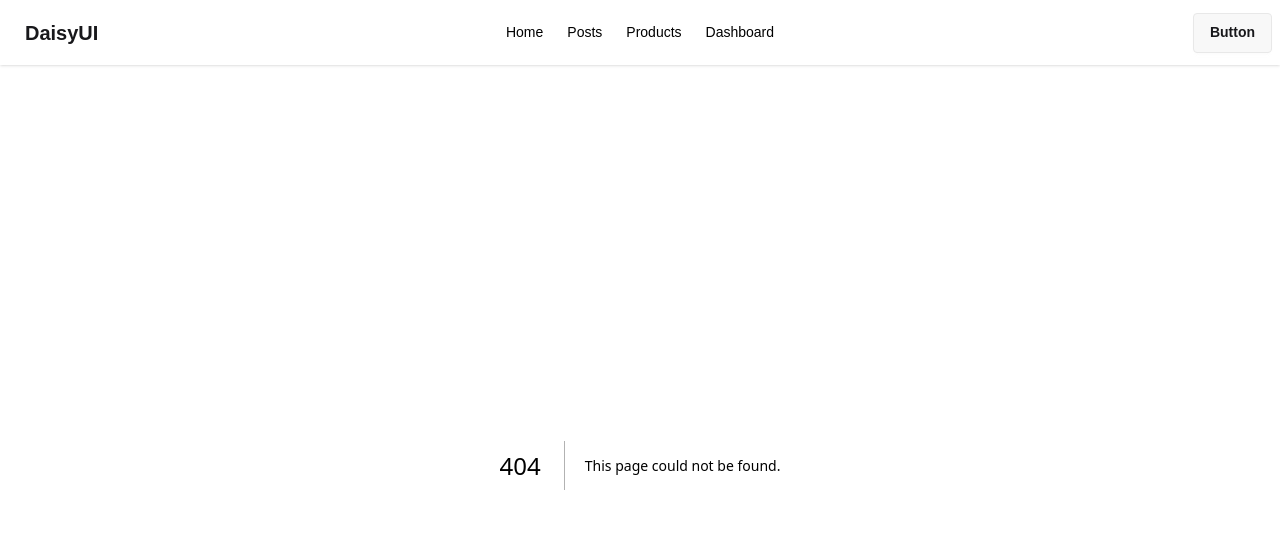
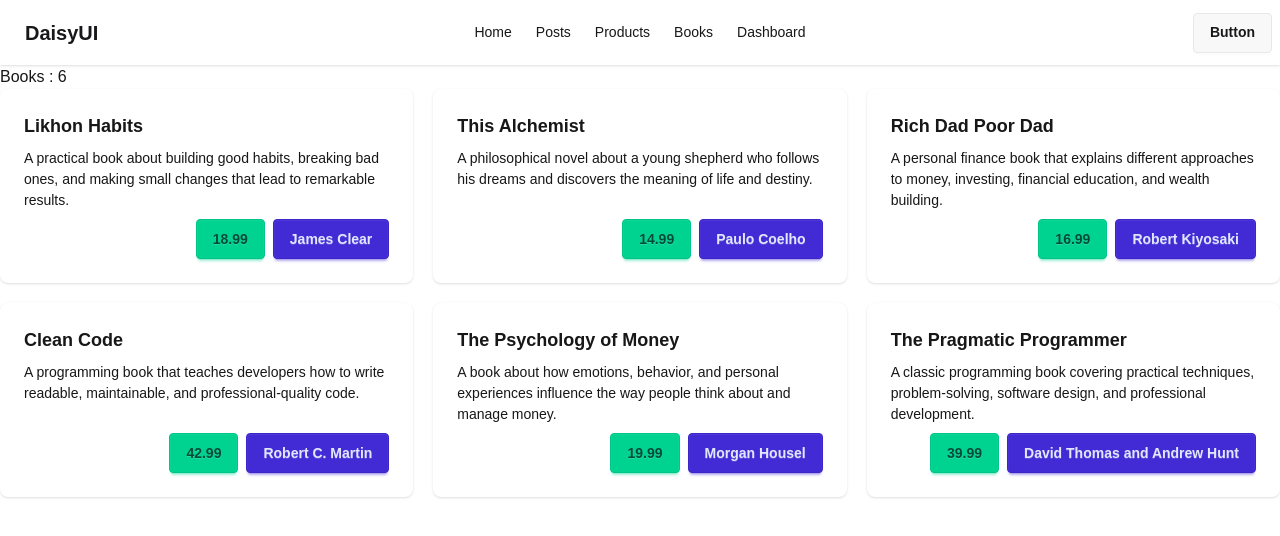
Before and after one commit to Likhon-25/m35-nextjs-data-caching, a Next.js app: page /books in a window 1280 px wide. Before the commit this address had no page. Shown: the top 536 px of the page. Built offline with nearby package versions, Linux system fonts and the light colour scheme; data requests are answered from the project's data file.

Commit message:
Racap Dynamic Data Fetching: cache, force-cache or no-store and revalidate

```diff
--- a/db.json
+++ b/db.json
@@ -54,5 +54,62 @@
       "description": "Easy-to-use coffee maker that prepares fresh and delicious coffee quickly for your home or office.",
       "inStock": true
     }
+  ],
+
+  "books": [
+    {
+      "id": 1,
+      "name": "Likhon Habits",
+      "price": 18.99,
+      "category": "Self-Help",
+      "author": "James Clear",
+      "description": "A practical book about building good habits, breaking bad ones, and making small changes that lead to remarkable results.",
+      "inStock": true
+    },
+    {
+      "id": 2,
+      "name": "This Alchemist",
+      "price": 14.99,
+      "category": "Fiction",
+      "author": "Paulo Coelho",
+      "description": "A philosophical novel about a young shepherd who follows his dreams and discovers the meaning of life and destiny.",
+      "inStock": true
+    },
+    {
+      "id": 3,
+      "name": "Rich Dad Poor Dad",
+      "price": 16.99,
+      "category": "Finance",
+      "author": "Robert Kiyosaki",
+      "description": "A personal finance book that explains different approaches to money, investing, financial education, and wealth building.",
+      "inStock": true
+    },
+    {
+      "id": 4,
+      "name": "Clean Code",
+      "price": 42.99,
+      "category": "Programming",
+      "author": "Robert C. Martin",
+      "description": "A programming book that teaches developers how to write readable, maintainable, and professional-quality code.",
+      "inStock": true
+    },
+    {
+      "id": 5,
+      "name": "The Psychology of Money",
+      "price": 19.99,
+      "category": "Finance",
+      "author": "Morgan Housel",
+      "description": "A book about how emotions, behavior, and personal experiences influence the way people think about and manage money.",
+      "inStock": false
+    },
+    {
+      "id": 6,
+      "name": "The Pragmatic Programmer",
+      "price": 39.99,
+      "category": "Programming",
+      "author": "David Thomas and Andrew Hunt",
+      "description": "A classic programming book covering practical techniques, problem-solving, software design, and professional development.",
+      "inStock": true
+    }
   ]
 }
--- /dev/null
+++ b/src/app/books/page.jsx
@@ -0,0 +1,28 @@
+import React from 'react';
+import BookCard from '../components/BookCard';
+
+const getBooks = async() =>{
+    const res = await fetch('http://localhost:5000/books',
+        // {cache:'force-cache'}
+        {next: {revalidate: 10}}
+    )
+    if(!res.ok){
+        throw new Error("Failed to fetch books")
+    }
+    return res.json()
+}
+const BooksPage =async () => {
+    const books = await getBooks()
+    return (
+        <div>
+            <h2>Books : {books.length}</h2>
+            <div className='grid grid-cols-3 gap-5 '>
+                {
+                books.map(book => <BookCard key={book.id} book={book} /> )
+            }
+            </div>
+        </div>
+    );
+};
+
+export default BooksPage;
--- /dev/null
+++ b/src/app/components/BookCard.jsx
@@ -0,0 +1,23 @@
+import React from 'react';
+
+const BookCard = ({book}) => {
+
+    const {name, price,description, author} = book
+    return (
+        <div className="card bg-base-100 shadow-sm">
+      <div className="card-body">
+        <h2 className="card-title">{name}</h2>
+        <p>
+          {description}
+        </p>
+        <div className="card-actions justify-end">
+          <button className="btn btn-success">{price}</button>
+          <button className="btn btn-primary">{author}</button>
+
+        </div>
+      </div>
+    </div>
+    );
+};
+
+export default BookCard;
--- a/src/app/components/Navbar.jsx
+++ b/src/app/components/Navbar.jsx
@@ -7,6 +7,7 @@
       <li><Link href={"/"}>Home</Link></li>
       <li><Link href={"/posts"}>Posts</Link></li>
       <li> <Link href={"/products"}>Products</Link></li>
+      <li> <Link href={"/books"}>Books</Link></li>
       <li> <Link href={"/dashboard"}>Dashboard</Link></li>
     </>
   );
--- a/src/app/products/page.jsx
+++ b/src/app/products/page.jsx
@@ -2,7 +2,10 @@
 import ProductCard from "../components/ProductCard";
 
 const getProducts = async () => {
-  const res = await fetch("http://localhost:5000/products");
+  const res = await fetch("http://localhost:5000/products",
+    // {cache: "force-cache"}
+    {cache: "no-store"}
+  );
   return res.json();
 };
 const ProductsPage = async () => {
@@ -10,7 +13,7 @@
   return (
     <div>
       <h2>Products : {products.length} </h2>
-      <div  className="grid grid-cols-1 md:grid-cols-2 lg:grid-cols-3 m-5 gap-15 justify-between">
+      <div  className="grid grid-cols-1 md:grid-cols-2 lg:grid-cols-3 gap-5">
         {products.map((product) => (
           <ProductCard key={product.id} product={product}>
           </ProductCard>
```
